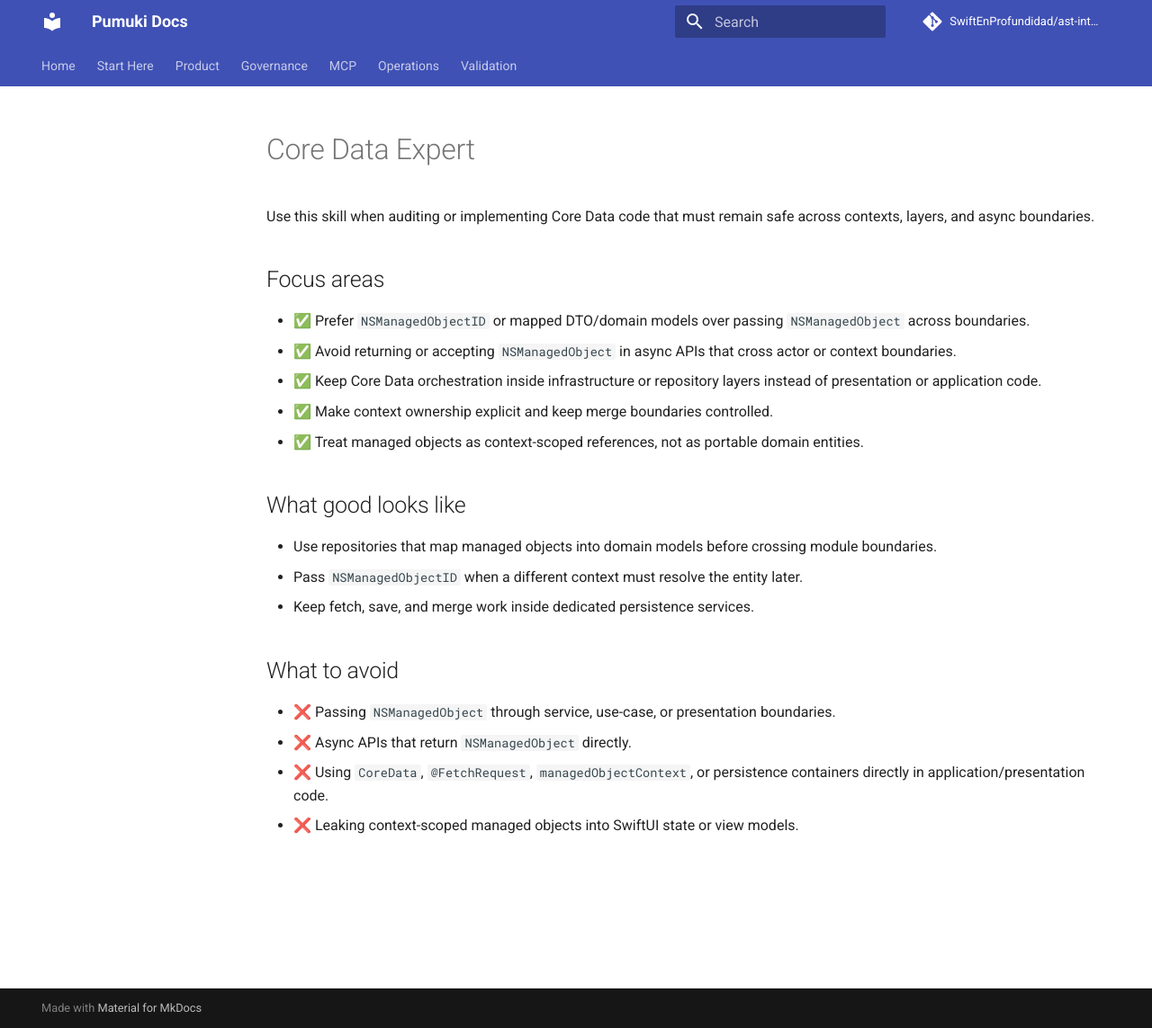
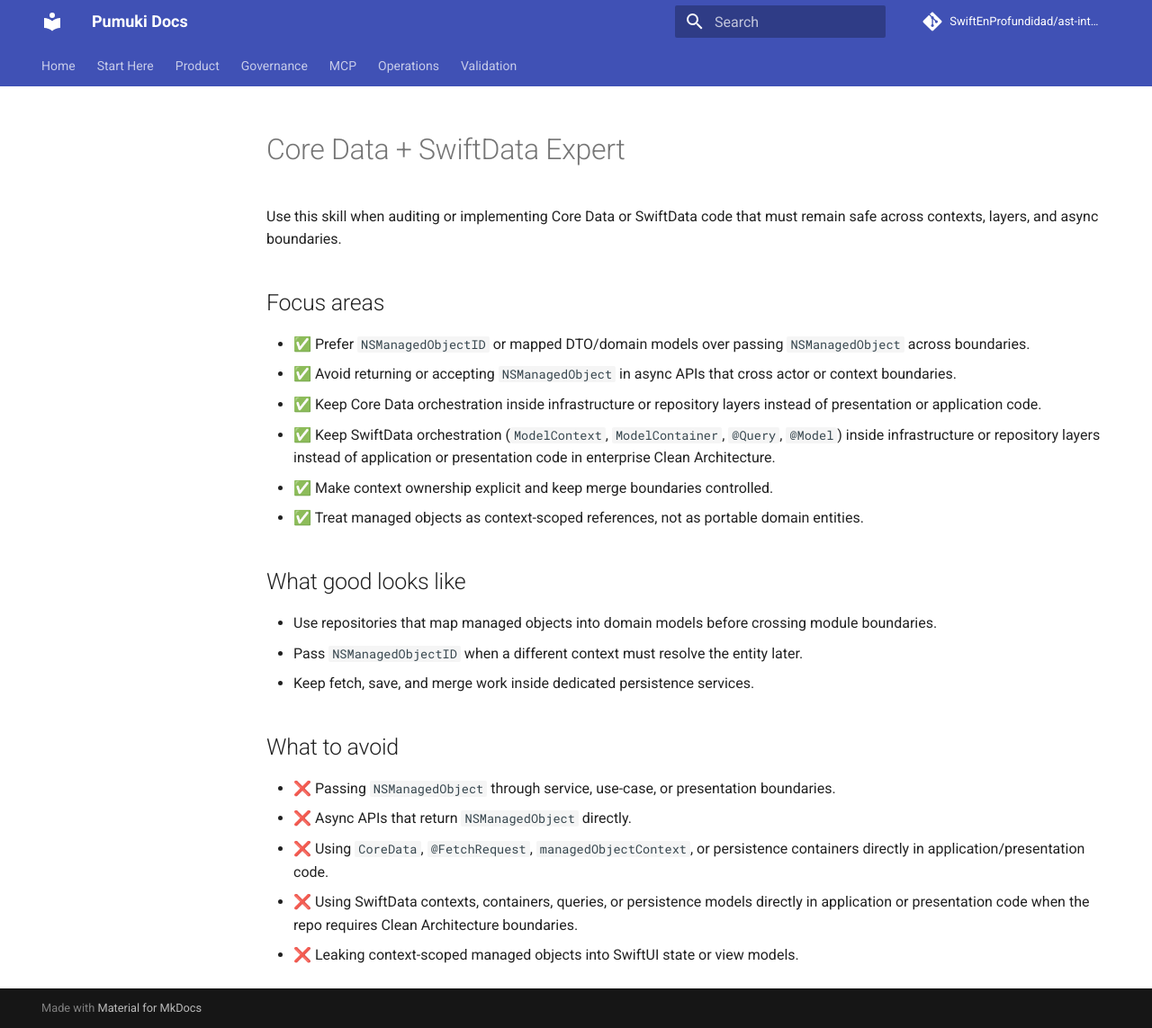
Before and after one commit to SwiftEnProfundidad/ast-intelligence-hooks, an MkDocs documentation site: the page built from docs/codex-skills/core-data-expert.md, in a window 1280 px wide and 1143 px high. Shown: the whole window at 90% size. Built offline with MkDocs 1.6.1 and Material for MkDocs 9.7.7, drawn with Linux system fonts in a browser that asks for light colours; comment, search, counter and statistics services are not loaded.

Commit message:
docs: document swiftdata persistence parity

```diff
--- a/docs/codex-skills/core-data-expert.md
+++ b/docs/codex-skills/core-data-expert.md
@@ -1,12 +1,13 @@
-# Core Data Expert
+# Core Data + SwiftData Expert
 
-Use this skill when auditing or implementing Core Data code that must remain safe across contexts, layers, and async boundaries.
+Use this skill when auditing or implementing Core Data or SwiftData code that must remain safe across contexts, layers, and async boundaries.
 
 ## Focus areas
 
 - ✅ Prefer `NSManagedObjectID` or mapped DTO/domain models over passing `NSManagedObject` across boundaries.
 - ✅ Avoid returning or accepting `NSManagedObject` in async APIs that cross actor or context boundaries.
 - ✅ Keep Core Data orchestration inside infrastructure or repository layers instead of presentation or application code.
+- ✅ Keep SwiftData orchestration (`ModelContext`, `ModelContainer`, `@Query`, `@Model`) inside infrastructure or repository layers instead of application or presentation code in enterprise Clean Architecture.
 - ✅ Make context ownership explicit and keep merge boundaries controlled.
 - ✅ Treat managed objects as context-scoped references, not as portable domain entities.
 
@@ -21,4 +22,5 @@ Use this skill when auditing or implementing Core Data code that must remain saf
 - ❌ Passing `NSManagedObject` through service, use-case, or presentation boundaries.
 - ❌ Async APIs that return `NSManagedObject` directly.
 - ❌ Using `CoreData`, `@FetchRequest`, `managedObjectContext`, or persistence containers directly in application/presentation code.
+- ❌ Using SwiftData contexts, containers, queries, or persistence models directly in application or presentation code when the repo requires Clean Architecture boundaries.
 - ❌ Leaking context-scoped managed objects into SwiftUI state or view models.
```
Also changed, not shown: docs/rule-packs/ios.md (+1 -1 lines), docs/validation/ios-avdlee-parity-matrix.md (+1 -1 lines).
